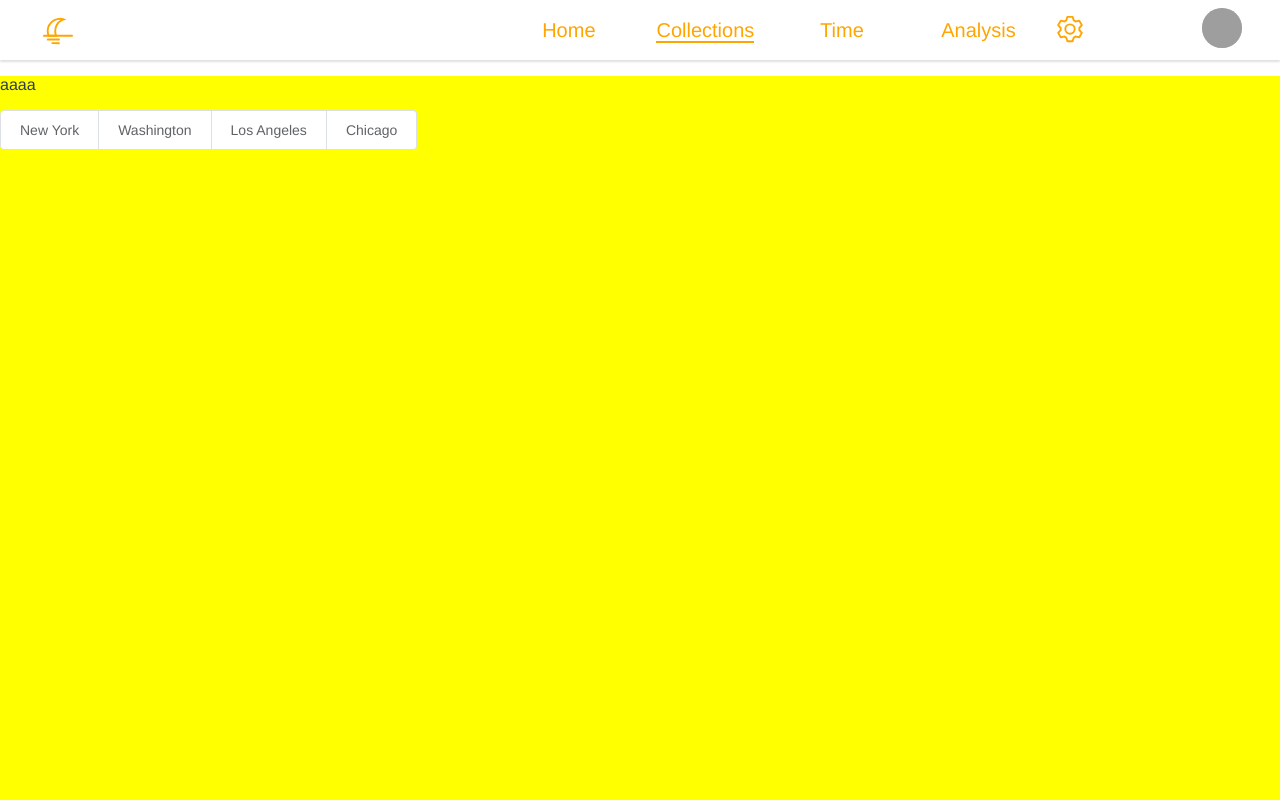
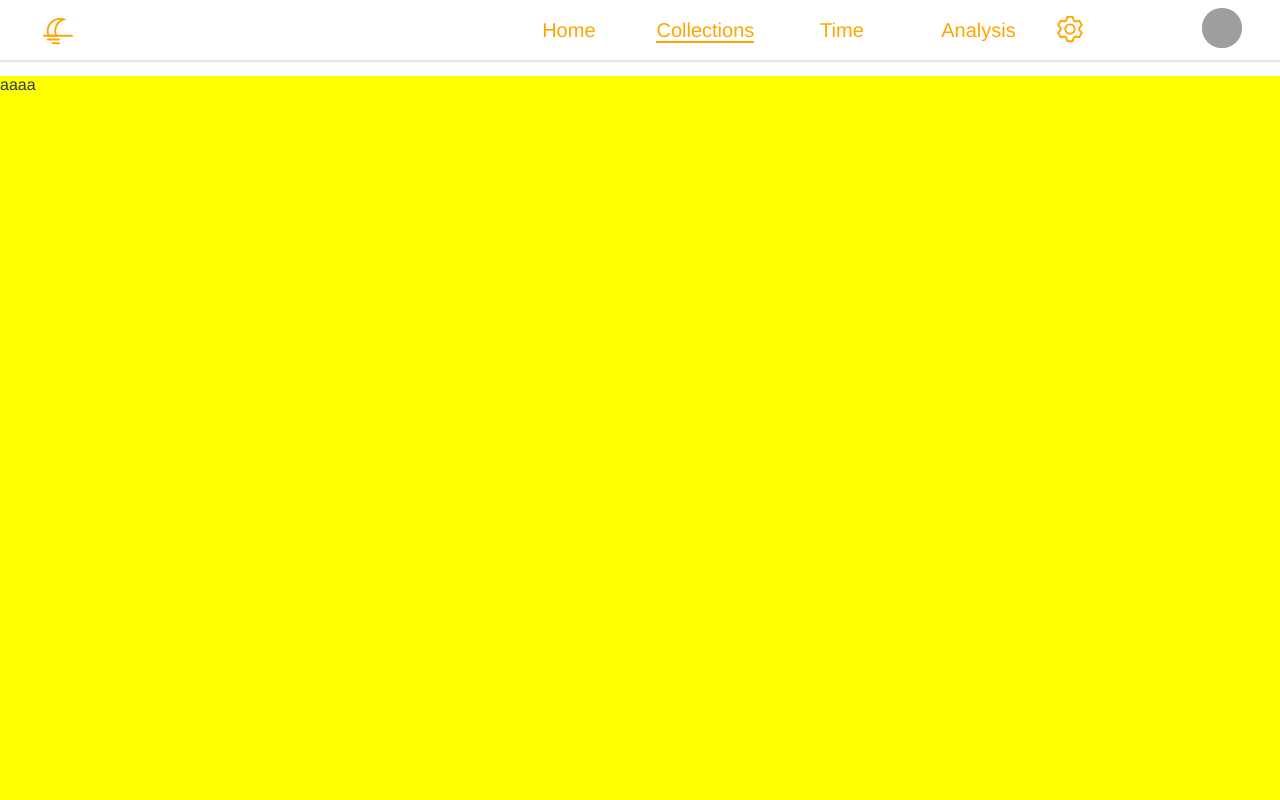
Before and after one commit to py547/platformC, a Vue app: page /collections in a window 1280 px wide. Shown: the top 800 px of the page. Built offline with nearby package versions, Linux system fonts and the light colour scheme; grey boxes are pictures that could not be loaded.

Commit message:
modify header component

```diff
--- a/src/App.vue
+++ b/src/App.vue
@@ -1,17 +1,19 @@
 <template>
-  <div>
-    <c-header></c-header>
+  <c-header></c-header>
+  <div class="content">
     <router-view></router-view>
   </div>
+  <c-footer class="footer" />
 </template>
 
 <script>
 import CHeader from "./common/header.vue";
-
+import CFooter from "./common/footer.vue";
 export default {
   name: "App",
   components: {
     CHeader,
+    CFooter,
   },
 };
 </script>
@@ -24,13 +26,20 @@ export default {
   color: #2c3e50;
   /* margin-top: 60px; */
 }
+html,
 body {
   margin: 0;
-  position: relative;
-  z-index: 0;
+  height: 100%;
+}
+.content {
+  min-height: calc(80vh);
+}
+.footer {
+  width: 100%;
 }
 :root {
   --el-color-primary-light-9: rgba(255, 165, 0, 0.7) !important;
   --el-color-primary-light-2: #fff !important;
+  --el-color-primary: orange !important;
 }
 </style>
--- a/src/common/footer.vue
+++ b/src/common/footer.vue
@@ -16,7 +16,7 @@ export default {};
   height: 100px;
   width: 100%;
   background-color: orange;
-  position: fixed;
+  /* position: fixed; */
   bottom: 0;
 }
 .design {
--- a/src/common/header.vue
+++ b/src/common/header.vue
@@ -70,6 +70,7 @@
         <div class="hr"></div>
         <div class="navMain">
           <div class="navList">
+            <!-- 导航路由 -->
             <div class="nav-page-link-box">
               <el-icon><home-filled /></el-icon>
               <router-link to="/home" class="nav-page-link">
@@ -96,8 +97,15 @@
                 <span>{{ $t("header.analysis") }}</span>
               </router-link>
             </div>
+            <!-- 数据源设置 -->
             <div class="nav-page-link-box">
-              <el-icon style=""><setting /></el-icon>
+              <el-icon><coin /></el-icon>
+
+              <span class="nav-page-link">{{ $t("header.dataSource") }}</span>
+            </div>
+            <!-- 语言设置 -->
+            <div class="nav-page-link-box">
+              <el-icon><setting /></el-icon>
 
               <span class="nav-page-link">{{ $t("header.language") }}</span>
 
@@ -126,11 +134,13 @@ export default {
   data() {
     return {
       language: true,
+      navDataSource: "1",
     };
   },
   methods: {
     ...mapMutations(["SET_DATA_SOURCE", "GET_DATA_SOURCE", "SET_LANGUAGE"]),
     changeDataSource(command) {
+      this.navDataSource = command == "OPENSEA" ? "1" : "2";
       this.SET_DATA_SOURCE(command);
     },
     changeLanguage(command) {
@@ -142,6 +152,9 @@ export default {
     language(value) {
       //true为en false为zh
       this.changeLanguage(value ? "en" : "zh");
+    },
+    navDataSource(value) {
+      this.SET_DATA_SOURCE(value == 1 ? "OPENSEA" : "OUR  NFT");
     },
   },
   mounted() {
@@ -339,6 +352,8 @@ export default {
 @media only screen and (max-width: 768px) {
   .toggleBtn {
     display: flex;
+    width: 50px;
+    order: 1;
   }
   .toggleBtn .line {
     display: block;
@@ -359,10 +374,6 @@ export default {
   .logo {
     order: 2;
     margin-left: 10%;
-  }
-  .toggleBtn {
-    width: 50px;
-    order: 1;
   }
   .avatar {
     order: 3;
@@ -399,6 +410,7 @@ export default {
   }
 
   .navList .nav-page-link {
+    margin-left: 15px;
     text-decoration: none;
     color: orange;
   }
@@ -406,9 +418,9 @@ export default {
     padding: 20px 0px;
     width: 430px;
   }
-  .navList .nav-page-link-box .nav-page-link:hover {
+  /* .navList .nav-page-link-box .nav-page-link:hover {
     border-bottom: solid 2px orange;
-  }
+  } */
   .navPage .hr {
     margin: 4px;
     width: 100%;
@@ -416,33 +428,16 @@ export default {
     box-shadow: 0px 2px 2px rgb(224, 224, 224);
   }
 
-  /* 下拉框样式 */
-
-  .nav-datasource-dropdown {
-    padding: 15px;
-    width: 100px;
-  }
-  .nav-language-dropdown {
-    padding: 15px;
-    width: 100px;
-    padding: 40px 125px;
-  }
-  .nav-language-dropdown .nav-language-icon {
-    font-size: 30px;
-    color: orange;
-  }
-  .navList .nav-language-switch {
-    width: 135px;
-  }
-  .nav-page-link {
-    margin-left: 15px;
-    position: absolute;
-  }
   .nav div {
     text-align: left;
   }
   .navList .nav-language-switch {
     float: right;
+    width: 135px;
+  }
+  .datasource-radio {
+    float: right;
+    margin-left: 10px;
   }
 }
 </style>
--- a/src/i18n/langs/en.js
+++ b/src/i18n/langs/en.js
@@ -4,7 +4,8 @@ module.exports = {
     collections: "Collections",
     time: "Time",
     analysis: "Analysis",
-    language: "Language"
+    language: "Language",
+    dataSource: "DataSource"
   },
   home: {
     number: "Number",
--- a/src/i18n/langs/zh.js
+++ b/src/i18n/langs/zh.js
@@ -4,7 +4,8 @@ module.exports = {
     collections: "收集",
     time: "时间",
     analysis: "分析",
-    language: "语言"
+    language: "语言",
+    dataSource: "数据源"
   },
   home: {
     number: "数量",
--- a/src/page/Collections/collections.vue
+++ b/src/page/Collections/collections.vue
@@ -1,14 +1,6 @@
 <template >
   <div class="collections-box">
     <p>aaaa</p>
-    <div>
-      <el-radio-group v-model="radio1" size="large">
-        <el-radio-button label="New York"></el-radio-button>
-        <el-radio-button label="Washington"></el-radio-button>
-        <el-radio-button label="Los Angeles"></el-radio-button>
-        <el-radio-button label="Chicago"></el-radio-button>
-      </el-radio-group>
-    </div>
   </div>
 </template>
 <script>
--- a/src/page/Home/home.vue
+++ b/src/page/Home/home.vue
@@ -82,7 +82,7 @@ export default {
 <style scoped>
 .home-box {
   width: 90%;
-  margin: 0px auto;
+  margin: 40px auto 0px;
   box-shadow: 0 2px 4px rgba(0, 0, 0, 0.12), 0 0 6px rgba(0, 0, 0, 0.04);
 }
 .chart-box {
```
